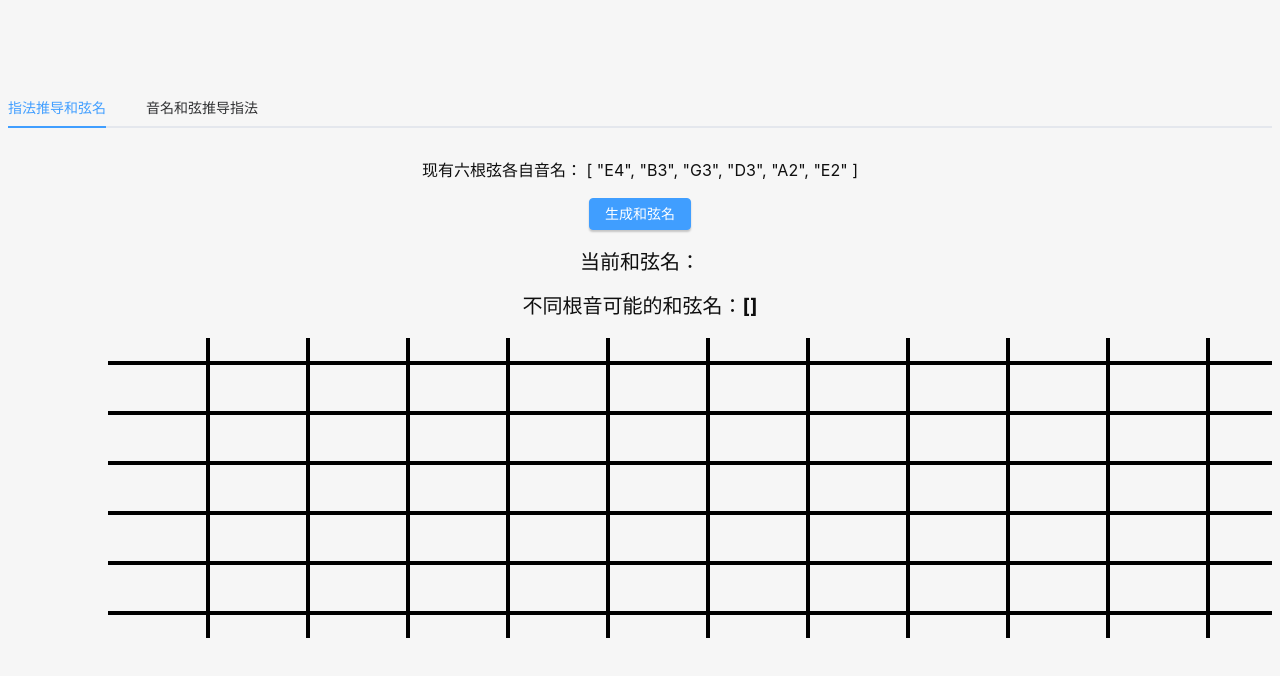
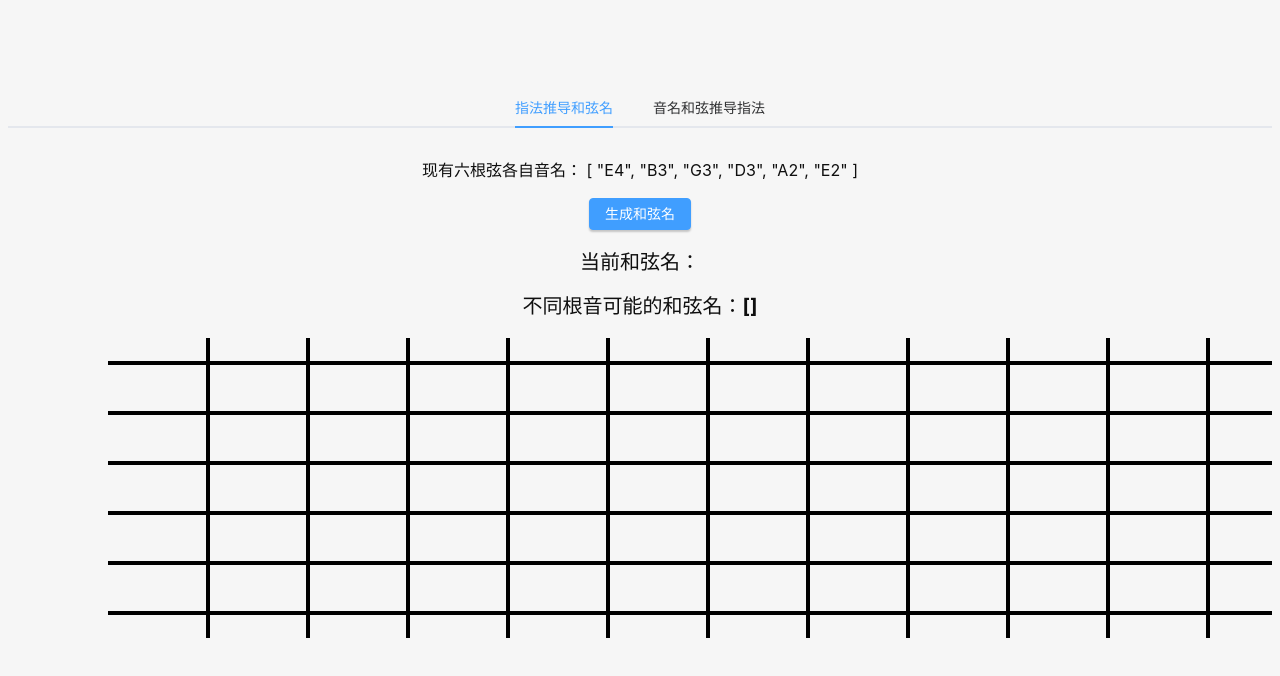
Before and after one commit to Zourunfa/guitar-assits, a Vue app: page / in a window 1280 px wide. Shown: the top 676 px of the page. Built offline with nearby package versions, Linux system fonts and the light colour scheme.

Commit message:
feat: 排列组合和弦名

```diff
--- a/src/components/Fingering.vue
+++ b/src/components/Fingering.vue
@@ -188,6 +188,10 @@ onMounted(() => {
 </script>
 
 <style>
+.el-tabs__nav-scroll {
+  display: flex;
+  justify-content: center;
+}
 #fret {
   /* 品格的默认样式 */
   fill: black;
```
